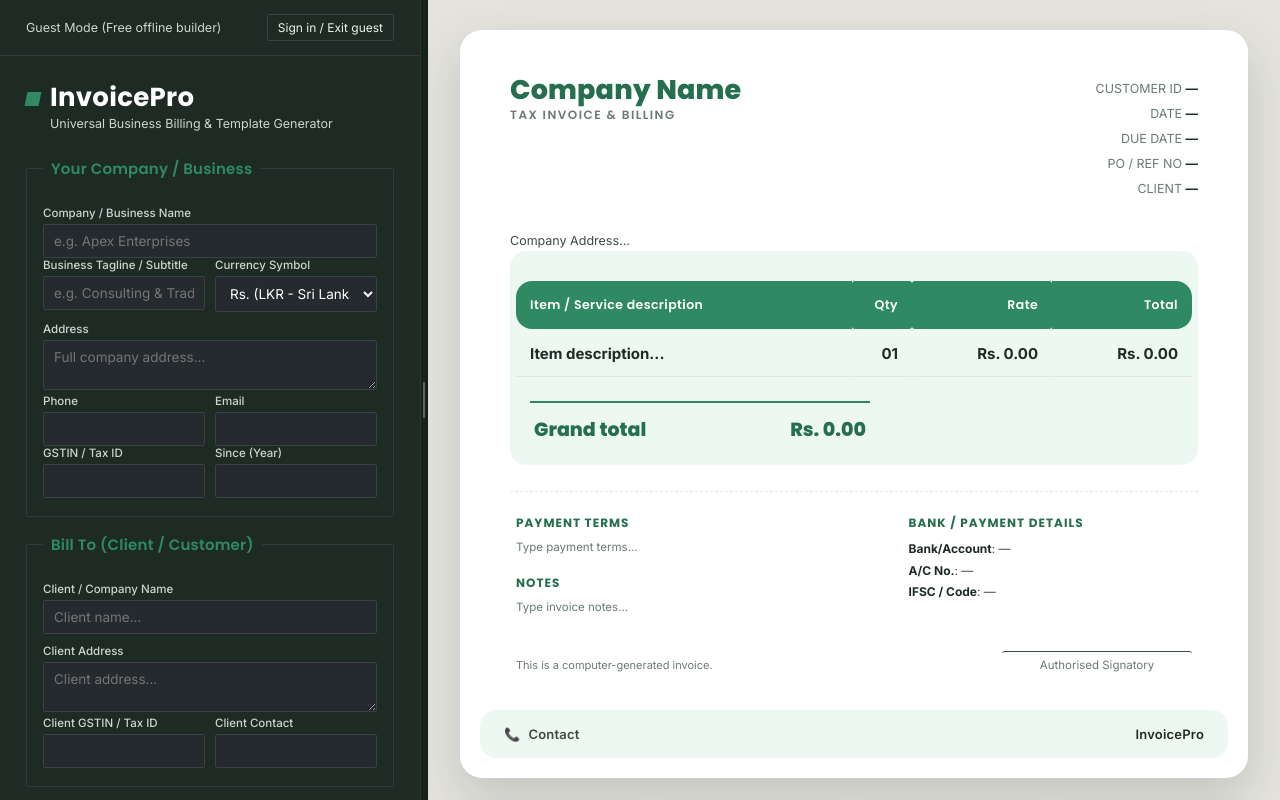
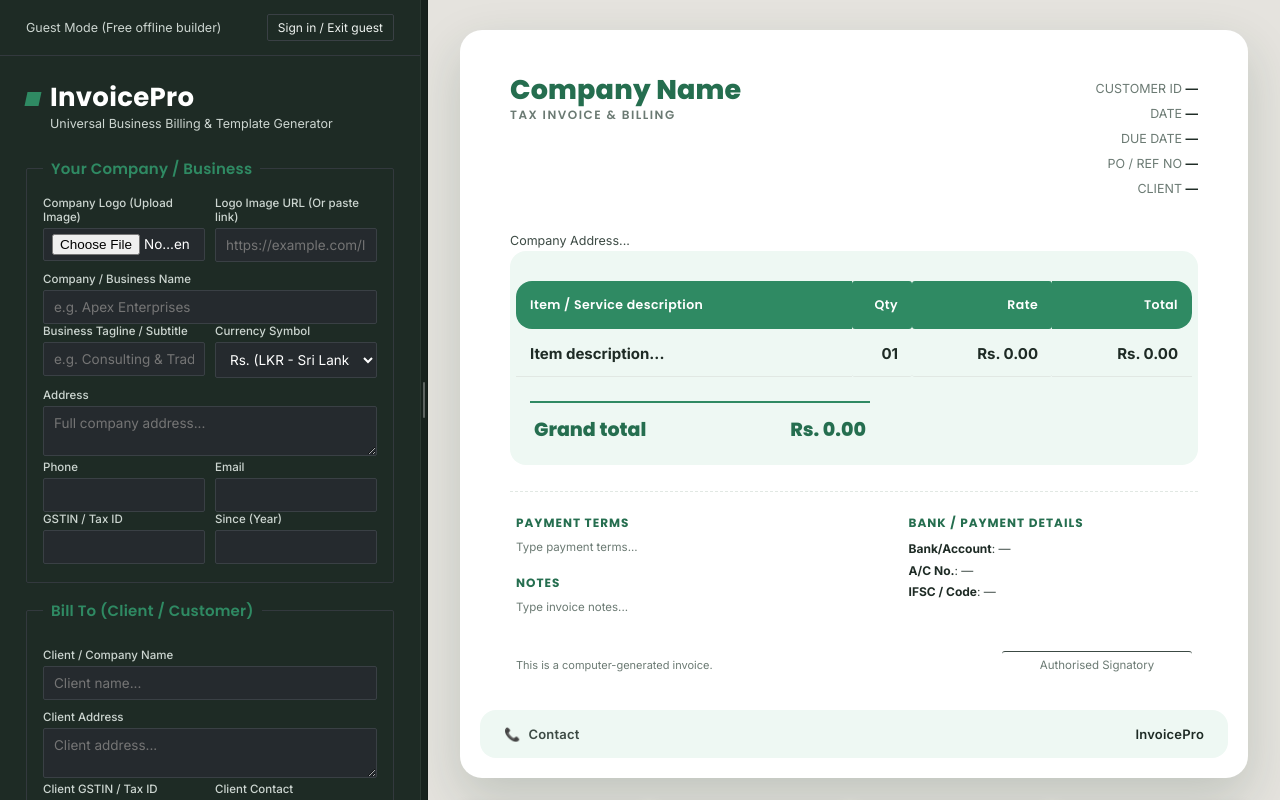
Before and after one commit to ArkamVentures/InvoicePro, a React (Vite) app: page / in a window 1280 px wide. Both pictures are taken after a click on the button "⚡ Continue as Guest (No Login Required)". Built offline with nearby package versions, Linux system fonts and the light colour scheme; no server answers.

Commit message:
feat: add company logo upload and logo image preview rendering on invoice sheet

```diff
--- a/src/components/InvoiceForm.jsx
+++ b/src/components/InvoiceForm.jsx
@@ -24,7 +24,44 @@ export default function InvoiceForm({
 
       <fieldset>
         <legend>Your Company / Business</legend>
-        <label>Company / Business Name</label>
+        <div className="row2">
+          <div>
+            <label>Company Logo (Upload Image)</label>
+            <input
+              type="file"
+              accept="image/*"
+              style={{ padding: "5px 8px" }}
+              onChange={(e) => {
+                const file = e.target.files[0];
+                if (file) {
+                  const reader = new FileReader();
+                  reader.onload = (evt) => onField("coLogo", evt.target.result);
+                  reader.readAsDataURL(file);
+                }
+              }}
+            />
+          </div>
+          <div>
+            <label>Logo Image URL (Or paste link)</label>
+            <input
+              value={invoice.coLogo || ""}
+              onChange={set("coLogo")}
+              placeholder="https://example.com/logo.png"
+            />
+          </div>
+        </div>
+        {invoice.coLogo && (
+          <button
+            type="button"
+            className="btn btn-ghost"
+            style={{ fontSize: 11, padding: "4px 8px", marginTop: 4, width: "auto" }}
+            onClick={() => onField("coLogo", "")}
+          >
+            🗑️ Remove Company Logo
+          </button>
+        )}
+
+        <label style={{ marginTop: 10 }}>Company / Business Name</label>
         <input value={invoice.coName || ""} onChange={set("coName")} placeholder="e.g. Apex Enterprises" />
 
         <div className="row2">
--- a/src/components/InvoicePreview.jsx
+++ b/src/components/InvoicePreview.jsx
@@ -27,6 +27,13 @@ export default function InvoicePreview({
           <div className="sheet-inner">
             <div className="doc-head">
               <div className="logo-mark">
+                {invoice.coLogo && (
+                  <img
+                    src={invoice.coLogo}
+                    alt="Company Logo"
+                    style={{ maxHeight: 60, maxWidth: 140, objectFit: "contain", marginRight: 12 }}
+                  />
+                )}
                 <div>
                   <div
                     className="co-name"
```
